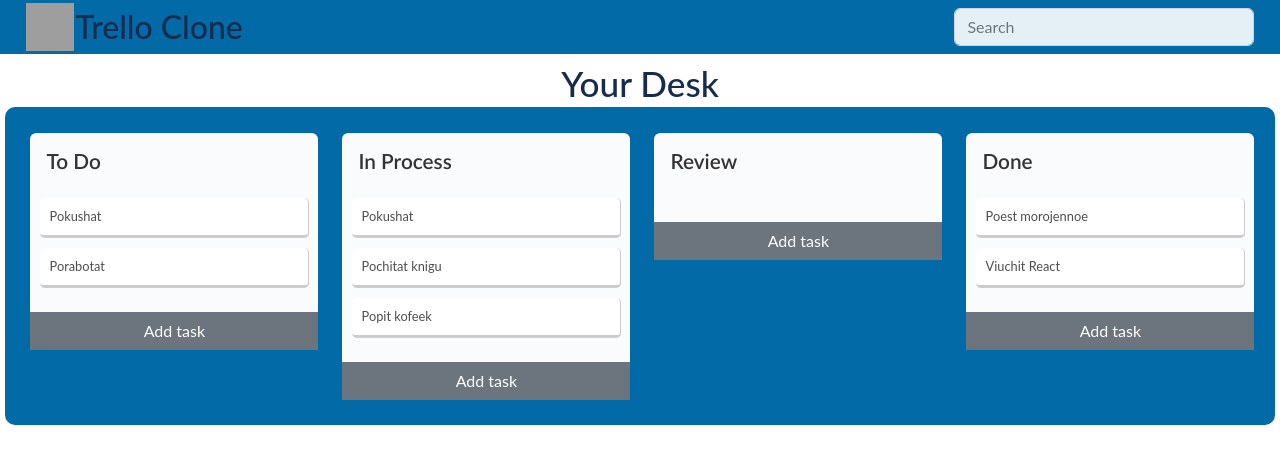
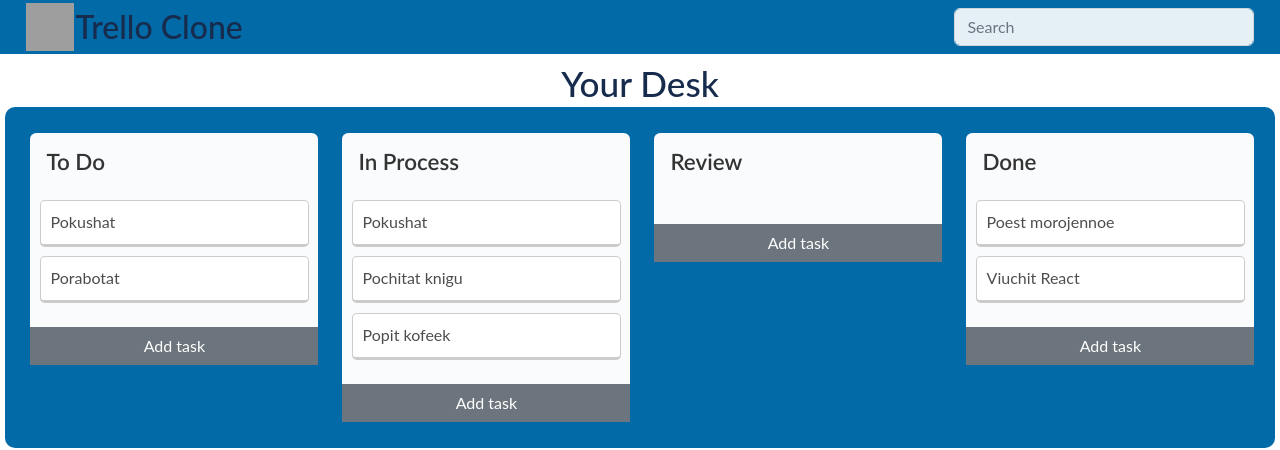
Before and after one commit to Veronchi/Rs-Clone, a React (Create React App) app: page /board in a window 1280 px wide. Shown: the top 450 px of the page. Built offline with nearby package versions, Linux system fonts and the light colour scheme; grey boxes are pictures that could not be loaded; a web font is replaced by a local one.

Commit message:
feat: rename created task

```diff
--- a/src/components/Card/Card.scss
+++ b/src/components/Card/Card.scss
@@ -10,7 +10,7 @@
   margin-right: 1.5rem;
 
   &__title {
-    font-size: 1.3rem;
+    font-size: 1.4rem;
     font-weight: 600;
     color: #333;
     padding: 1rem;
@@ -26,19 +26,38 @@
   }
 
   &__item {
-    font-size: 0.8rem;
+    position: relative;
+    font-size: 1rem;
     font-weight: 400;
     line-height: 1.3;
     background-color: #fff;
-    padding: 0.65rem 0.6rem;
+    padding: 0.7rem 0.6rem;
     color: #4d4d4d;
+    border: 0.1rem solid #ccc;
     border-bottom: 0.2rem solid #ccc;
-    border-right: 0.1rem solid #ccc;
     border-radius: 0.3rem;
     margin-bottom: 0.6rem;
     word-wrap: break-word;
     cursor: pointer;
     list-style: none;
+
+    &-input {
+      display: none;
+      position: absolute;
+      left: 5px;
+    }
+
+    &-btn {
+      float: right;
+
+      &:hover {
+        background-color: $active-gray;
+
+        .list__item-btn {
+          display: none;
+        }
+      }
+    }
 
     &:last-of-type {
       margin-bottom: 0;
--- a/src/components/Card/Card.tsx
+++ b/src/components/Card/Card.tsx
@@ -14,5 +14,4 @@ const Card = ({ card }: CardProps): JSX.Element => (
     </button>
   </div>
 );
-
 export default Card;
--- a/src/components/CardTask/CardTask.tsx
+++ b/src/components/CardTask/CardTask.tsx
@@ -1,10 +1,39 @@
-import React from 'react';
+import React, { useState } from 'react';
 import { Task } from '../../interfaces';
 
-const CardTask = ({ name }: Task): JSX.Element => (
-  <li className="list__item">
-    {name}
-  </li>
-);
+const CardTask = ({ name }: Task): JSX.Element => {
+  const [isHover, setIsHover] = useState<boolean>(false);
+  const [taskTitle, setTaskTitle] = useState<string>(name);
+  const [isActive, setIsActive] = useState<boolean>(false);
+
+  const mouseEnter = ():void => setIsHover(true);
+  const mouseLeave = ():void => setIsHover(false);
+
+  const btnStyles = {
+    display: isHover ? 'inline-block' : 'none',
+  };
+
+  const inputActive = (): void => {
+    setIsActive((prev) => !prev);
+  };
+
+  const inputStyles = {
+    display: isActive ? 'inline-block' : 'none',
+  };
+
+  const handleTitle = (ev: React.ChangeEvent<HTMLInputElement>): void => {
+    setTaskTitle(ev.target.value);
+  };
+
+  return (
+    <li className="list__item" onMouseEnter={mouseEnter} onMouseLeave={mouseLeave}>
+      {taskTitle}
+      <button onClick={inputActive} style={btnStyles} type="button" className="list__item-btn">
+        ...
+      </button>
+      <input onChange={handleTitle} style={inputStyles} placeholder={name} className="list__item-input" type="text" />
+    </li>
+  );
+};
 
 export default CardTask;
```
